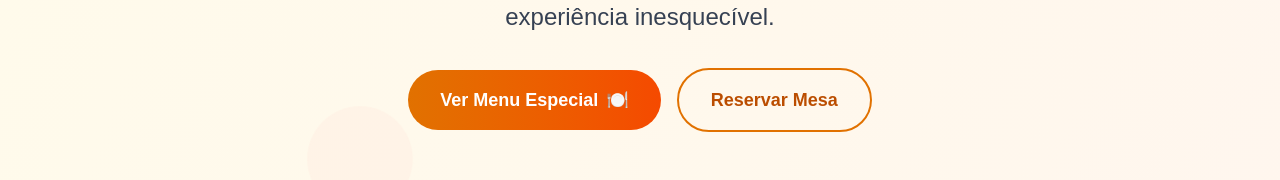
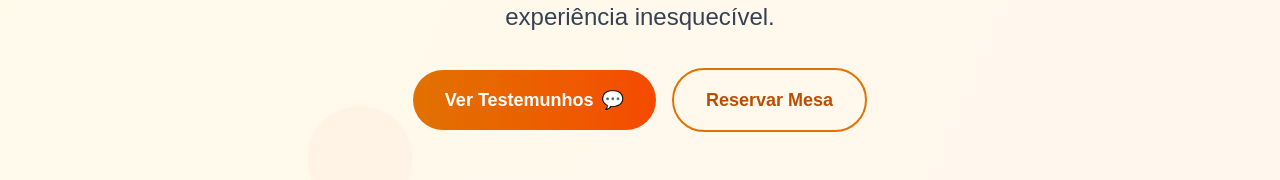
Before and after one commit to guilhermecooprativa/choupana-caffe, a Next.js app: page / in a window 1280 px wide. Shown: the part 473-653 px from the top of the page. Built offline with nearby package versions, Linux system fonts and the light colour scheme.

Commit message:
added reviews

```diff
--- a/app/page.tsx
+++ b/app/page.tsx
@@ -46,11 +46,11 @@ export default function page() {
 
             <div className="flex flex-col sm:flex-row gap-4 justify-center items-center mb-12">
               <button
-                onClick={() => scrollToSection('menu')}
+                onClick={() => scrollToSection('reviews')}
                 className="bg-gradient-to-r from-amber-600 to-orange-600 text-white px-8 py-4 rounded-full text-lg font-semibold hover:shadow-2xl hover:scale-105 transform transition-all duration-300 group"
               >
-                Ver Menu Especial
-                <span className="inline-block ml-2 group-hover:rotate-12 transition-transform">🍽️</span>
+                Ver Testemunhos
+                <span className="inline-block ml-2 group-hover:rotate-12 transition-transform">💬</span>
               </button>
 
               <button
--- a/components/Header/Header.tsx
+++ b/components/Header/Header.tsx
@@ -1,8 +1,6 @@
-
 "use client";
 
 import React, { useState, useEffect } from 'react';
-import Link from 'next/link';
 
 export default function Header() {
   const [isScrolled, setIsScrolled] = useState(false);
```
